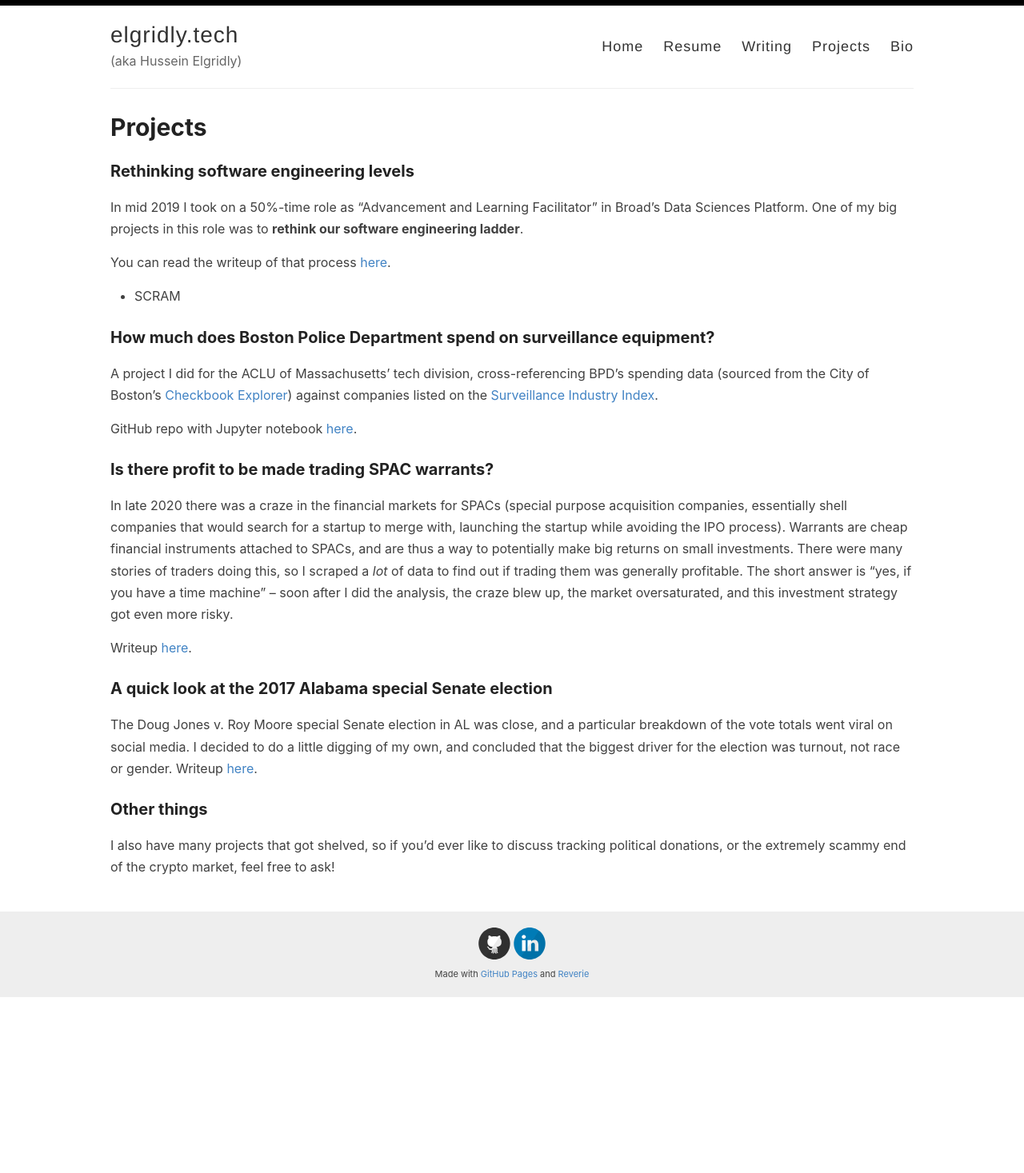
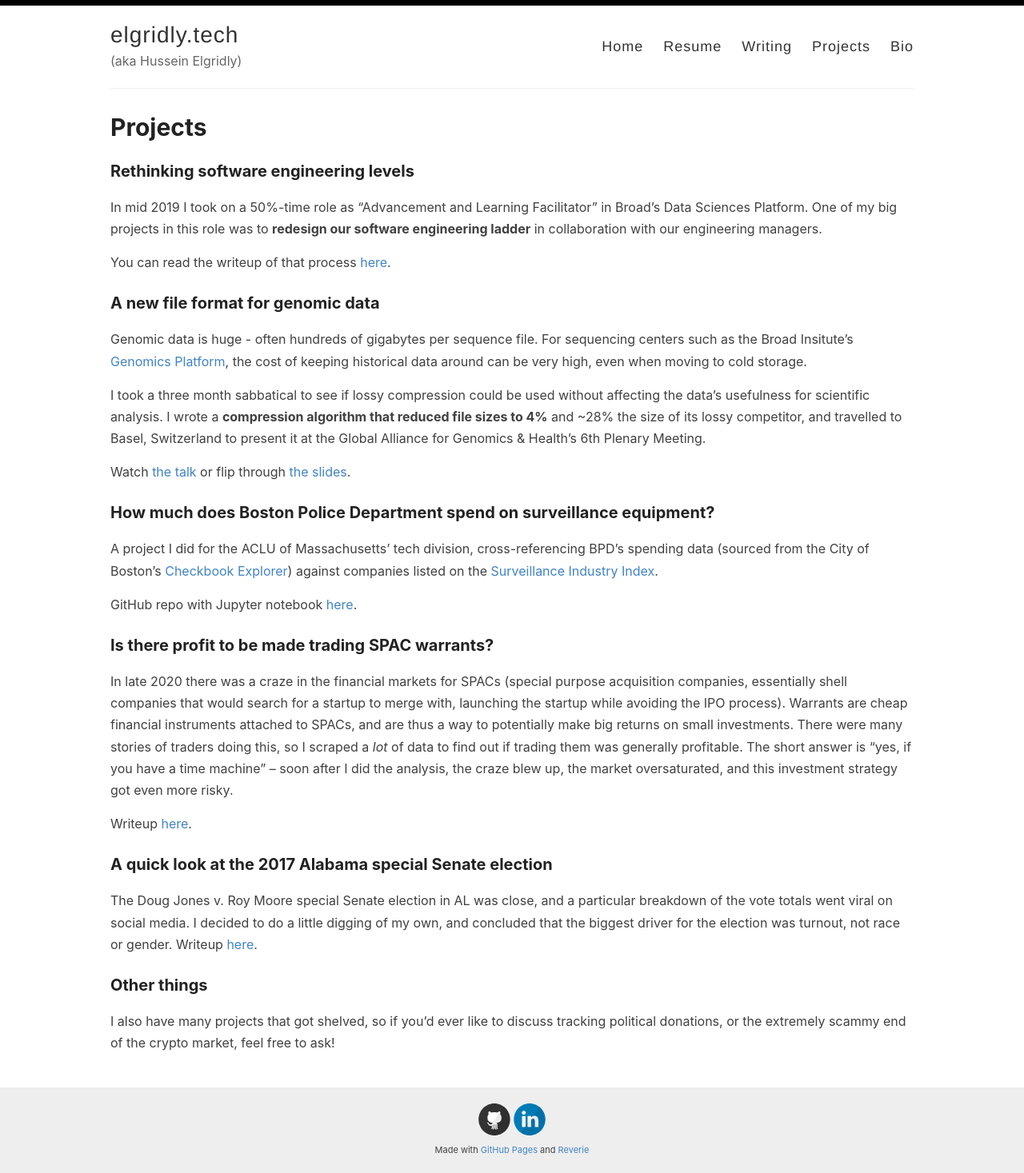
Before and after one commit to helgridly/helgridly.github.io, a Jekyll site: the page built from _pages/projects.md, in a window 1280 px wide. Shown: the whole page at 80% size. Built offline with Jekyll 4.4.1, drawn with Linux system fonts in a browser that asks for light colours; before the commit the page ends 1247 px from its top, so only the background shows below that.

Commit message:
scram (#12)

```diff
--- a/_pages/projects.md
+++ b/_pages/projects.md
@@ -6,11 +6,17 @@ permalink: /projects/
 
 ### Rethinking software engineering levels
 
-In mid 2019 I took on a 50%-time role as "Advancement and Learning Facilitator" in Broad's Data Sciences Platform. One of my big projects in this role was to **rethink our software engineering ladder**.
+In mid 2019 I took on a 50%-time role as "Advancement and Learning Facilitator" in Broad's Data Sciences Platform. One of my big projects in this role was to **redesign our software engineering ladder** in collaboration with our engineering managers.
 
 You can read the writeup of that process [here](/levels).
 
-* SCRAM
+### A new file format for genomic data
+
+Genomic data is huge - often hundreds of gigabytes per sequence file. For sequencing centers such as the Broad Insitute's [Genomics Platform](https://www.broadinstitute.org/reading-and-editing-biology/genomics-platform), the cost of keeping historical data around can be very high, even when moving to cold storage.
+
+I took a three month sabbatical to see if lossy compression could be used without affecting the data's usefulness for scientific analysis. I wrote a **compression algorithm that reduced file sizes to 4%** and ~28% the size of its lossy competitor, and travelled to Basel, Switzerland to present it at the Global Alliance for Genomics & Health's 6th Plenary Meeting.
+
+Watch [the talk](https://www.youtube.com/watch?v=TaqFBgaZHmE&t=13920s) or flip through [the slides](https://docs.google.com/presentation/d/1EAG3Mz_Rwszn1xzvLFlFDtZJKeTfTcqo/edit).
 
 ### How much does Boston Police Department spend on surveillance equipment?
 
```
